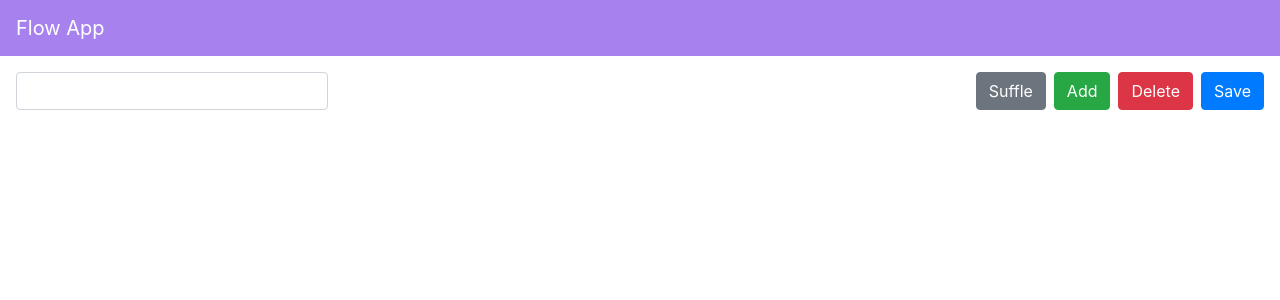
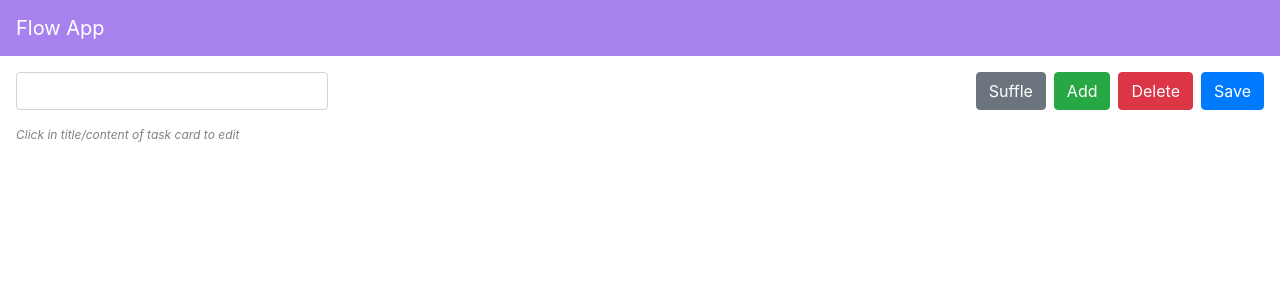
Before and after one commit to saswat3115/flow-app, a React (Create React App) app: page /flow/1 in a window 1280 px wide. Shown: the top 300 px of the page. Built offline with nearby package versions, Linux system fonts and the light colour scheme.

Commit message:
css fixes

```diff
--- a/src/components/node/node.css
+++ b/src/components/node/node.css
@@ -1,5 +1,9 @@
 .node {
   margin: 16px;
+}
+
+.node .card-body {
+  min-height: 150px;
 }
 
 .card-header input,
@@ -11,7 +15,7 @@
 }
 
 .card-body textarea {
-  height: 100%;
+  min-height: 100px;
   width: 100%;
   font-size: 12px;
 }
--- a/src/components/node/node.jsx
+++ b/src/components/node/node.jsx
@@ -12,6 +12,7 @@ const Node = ({ id, title, content, status, onStatusUpdate }) => {
             <textarea
               defaultValue={content}
               placeholder="Task content goes here ..."
+              autoFocus={true}
             >
              </textarea>
           </div>
--- a/src/pages/flows/flows.css
+++ b/src/pages/flows/flows.css
@@ -19,6 +19,13 @@
     margin-left: 8px;
 }
 
+.task-hint {
+    padding: 0 16px;
+    margin-bottom: 0;
+    font-size: 12px;
+    font-style: italic;
+    color: gray;
+}
 
 /* mobile and tab device related css */
 
--- a/src/pages/flows/flows.jsx
+++ b/src/pages/flows/flows.jsx
@@ -25,7 +25,9 @@ const Flows = ({ match, history, flowTitle, nodes, addNode, updateNodeStatus, de
           </div>
         </div>
       </div>
-
+      <div>
+        <p className="task-hint">Click in title/content of task card to edit</p>
+      </div>
       <div className="node-container">
         {nodes.map((item, index) => (
             <Node
```
